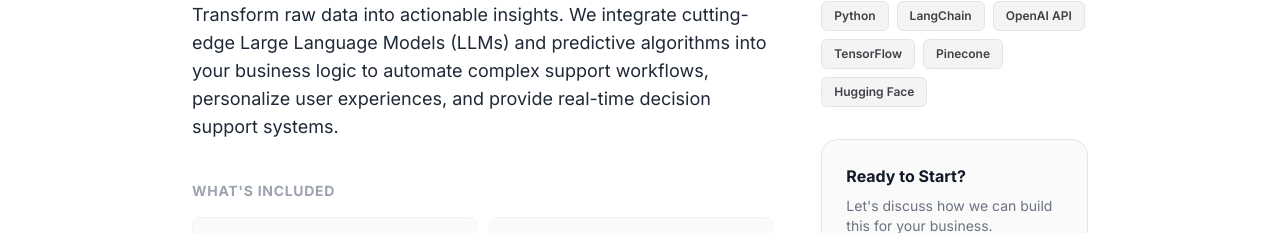
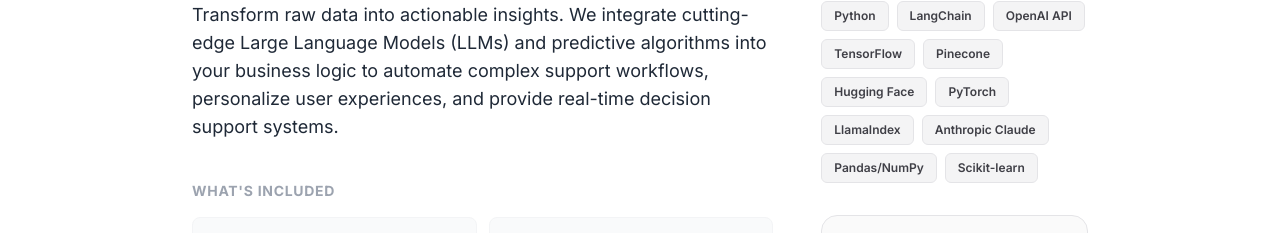
Before and after one commit to abdulsahabi/inogrtechnologies, a Next.js app: page /software/ai in a window 1280 px wide. Shown: the part 344-577 px from the top of the page. Built offline with nearby package versions, Linux system fonts and the light colour scheme; no server answers.

Commit message:
feat: update portfolio and software detail pages
- Improve layout and styling for portfolio items
- Enhance software product pages with better UX

```diff
--- a/src/app/portfolio/[slug]/page.js
+++ b/src/app/portfolio/[slug]/page.js
@@ -44,7 +44,7 @@
   return (
     <main className="min-h-screen bg-white dark:bg-black">
       {/* --- HERO SECTION --- */}
-      <section className="relative pt-40 pb-20 px-4 md:px-6 overflow-hidden">
+      <section className="relative pt-10 pb-20 px-4 md:px-6 overflow-hidden">
         {/* Background Image (Blurred) */}
         <div className="absolute inset-0 z-0">
           {project.image?.startsWith("bg-") ? (
--- a/src/app/software/[slug]/page.js
+++ b/src/app/software/[slug]/page.js
@@ -30,12 +30,23 @@
       "Global CDN & Edge Caching Integration",
     ],
     tech: [
-      "Next.js 14",
+      "PHP",
+      "Laravel",
+      "MySQL",
+      "Node.js",
+      "Express.js",
+      "Next.js 16",
       "React",
       "TypeScript",
       "Tailwind CSS",
       "PostgreSQL",
       "Redis",
+      "Shared Hosting",
+      "TanStack Query", // Added for state/data management
+      "Shadcn/UI", // Added for accessible component systems
+      "Playwright", // Added for E2E testing
+      "Vercel", // Added for deployment
+      "Zod", // Added for schema validation
     ],
   },
   mobile: {
@@ -53,10 +64,20 @@
     ],
     tech: [
       "React Native",
+      "Flutter",
+      "TypeScript",
+      "Redux Toolkit",
+      "GraphQL",
+
       "Expo Application Services",
       "Firebase Suite",
       "SQLite/Realm",
       "NativeWind",
+      "React Navigation", // Added for routing
+      "Fastlane", // Added for deployment automation
+      "Detox", // Added for grey-box testing
+      "Swift/Kotlin", // Added for custom native modules
+      "Tamagui", // Added for high-performance UI
     ],
   },
   ai: {
@@ -79,6 +100,11 @@
       "TensorFlow",
       "Pinecone",
       "Hugging Face",
+      "PyTorch", // Added for deep learning framework
+      "LlamaIndex", // Added specifically for RAG data ingestion
+      "Anthropic Claude", // Added as alternative LLM
+      "Pandas/NumPy", // Added for data manipulation
+      "Scikit-learn", // Added for traditional ML algorithms
     ],
   },
   design: {
@@ -94,7 +120,17 @@
       "A/B Testing & Usability Audits",
       "Motion Design & Micro-interactions",
     ],
-    tech: ["Figma", "Adobe XD", "Framer", "Lottie", "Storybook"],
+    tech: [
+      "Figma",
+      "Adobe XD",
+      "Framer",
+      "Lottie",
+      "Storybook",
+      "Miro", // Added for whiteboarding/flows
+      "Adobe After Effects", // Added for advanced motion design
+      "Maze", // Added for user testing
+      "Zeplin", // Added for developer handoff
+    ],
   },
   backend: {
     title: "Cloud Infrastructure & Backend",
@@ -116,6 +152,11 @@
       "AWS (Lambda/S3)",
       "Docker",
       "Kubernetes",
+      "Terraform", // Added for Infrastructure as Code
+      "Kafka", // Added for event streaming
+      "Prisma", // Added for ORM
+      "GraphQL", // Added for flexible API queries
+      "Datadog", // Added for monitoring/logging
     ],
   },
 };
```
